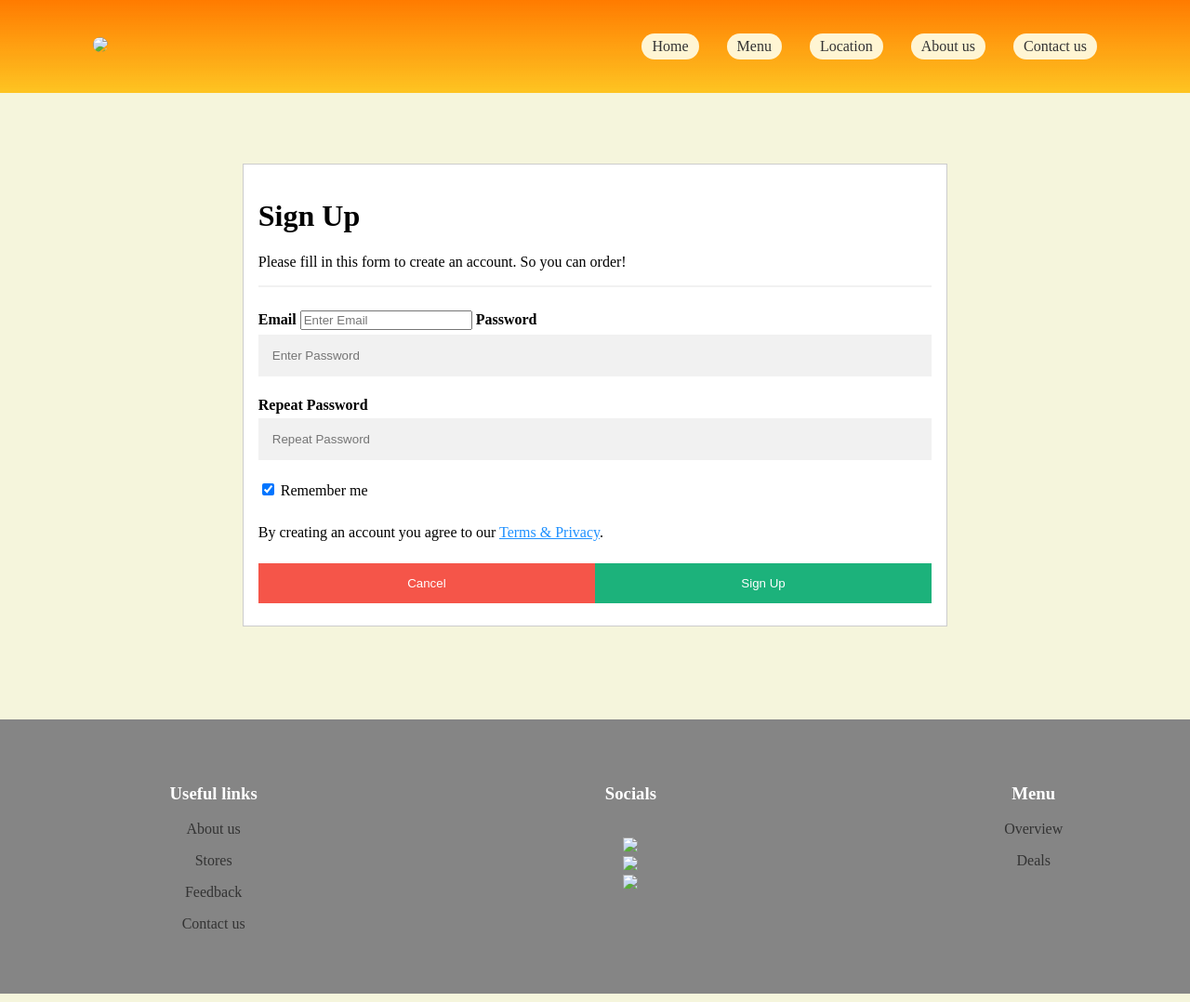
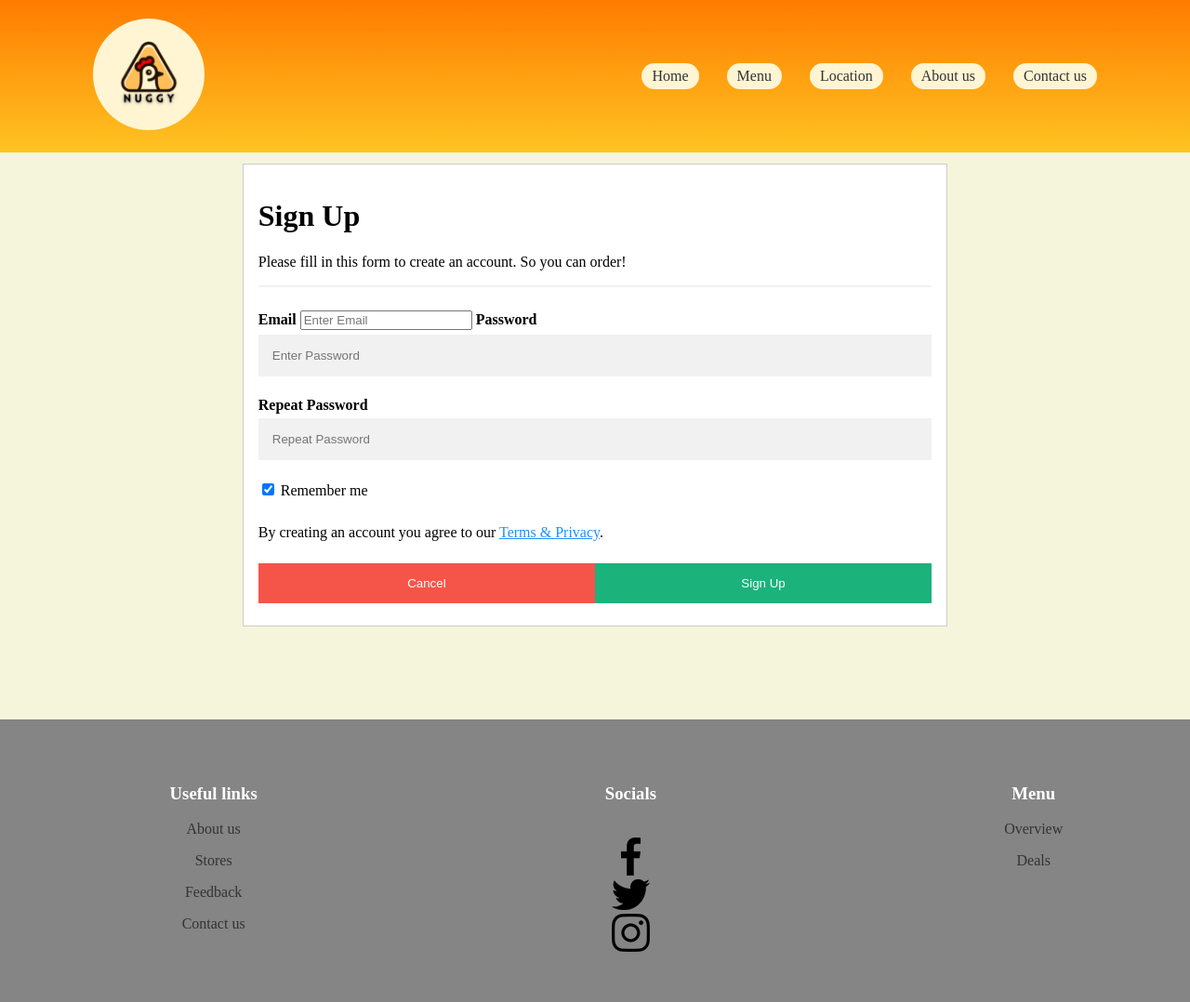
Before and after one commit to Nuggyyyy/Nuggyy.github.io, a plain HTML site: page signup.html in a window 1280 px wide. Shown: the top 1078 px of the page at 93% size. Drawn offline with Linux system fonts and the light colour scheme; a script that the page names is missing.

Commit message:
Update signup.html

```diff
--- a/signup.html
+++ b/signup.html
@@ -10,7 +10,7 @@
 <body>
     <section>
         <header>
-            <a href="index.html"><img src="images/ICON.png" class="logo"></a>
+            <a href="index.html"><img src="ICON.png" class="logo"></a>
             <ul>
                 <li><a href="index.html">Home</a></li>
                 <li><a href="menu.html">Menu</a></li>
@@ -62,9 +62,9 @@
             <div class="col2">
                 <h3>Socials</h3>
                 <ul>
-                    <li><a href="https://www.facebook.com/molly.camacho.1048554"><img src="images/facebook.png"></a></li>
-                    <li><a href="#"><img src="images/twitter.png"></a></li>
-                    <li><a href="#"><img src="images/instagram.png"></a></li>
+                    <li><a href="https://www.facebook.com/molly.camacho.1048554"><img src="facebook.png"></a></li>
+                    <li><a href="#"><img src="twitter.png"></a></li>
+                    <li><a href="#"><img src="instagram.png"></a></li>
                 </ul>
             </div>
             <div class="col3">
```
